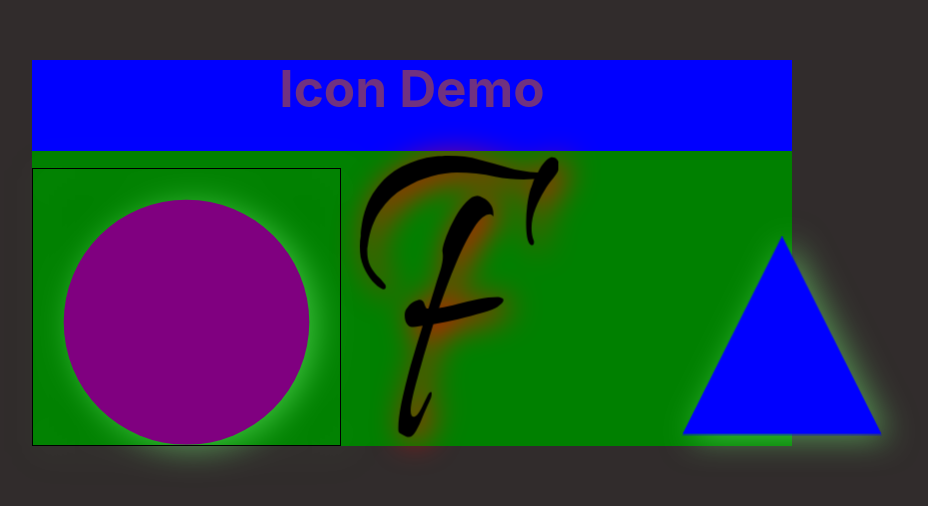
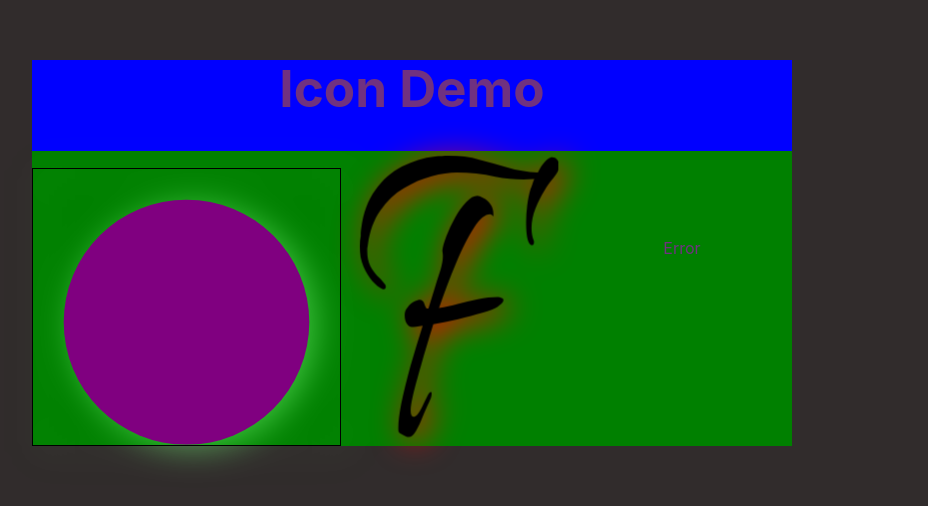
Before and after one commit to salino3/icons-react-2024-, a React (Vite) app: page / in a window 1280 px wide. Shown: the part 164-670 px from the top of the page, without its empty margins (228-1156 px from the left). Built offline with nearby package versions, Linux system fonts and the light colour scheme; data requests are answered from the project's data file.

Commit message:
add error message

```diff
--- a/src/App.tsx
+++ b/src/App.tsx
@@ -17,6 +17,7 @@ function App() {
           color="purple"
           // colorShadow="blue"
           shadow="shadow"
+          errorMsg="Please subscribe to see this icon"
           size={307}
         />
         <div className="triangle_icon">
@@ -34,7 +35,7 @@ function App() {
         <span className="icon_021">
           <CustomIconList
             customStyles="icon_022"
-            userToken="valid_token_marioemail_1"
+            userToken=""
             iconName="square_icon"
             color="blue"
             shadow="7px 4px 16px  "
--- a/src/components/custom-icons-list/custom-icon-list.component.tsx
+++ b/src/components/custom-icons-list/custom-icon-list.component.tsx
@@ -16,6 +16,8 @@ interface CustomIconListProps {
   size?: number; // width
   sizeHeight?: number; // height
   customStyles?: string;
+  customStylesError?: string;
+  errorMsg?: string;
 }
 
 export const CustomIconList: React.FC<CustomIconListProps> = ({
@@ -27,6 +29,8 @@ export const CustomIconList: React.FC<CustomIconListProps> = ({
   size = 32, // width
   sizeHeight, // height
   customStyles,
+  customStylesError,
+  errorMsg = "Error",
 }) => {
   const [isAuthorized, setIsAuthorized] = useState(false);
   const [icon, setIcon] = useState<Icon | null>(null);
@@ -100,10 +104,14 @@ export const CustomIconList: React.FC<CustomIconListProps> = ({
 
       img.src = iconSvgDataUrl;
     }
-  }, [icon, color, size, sizeHeight]); // Añade sizeHeight a las dependencias
+  }, [icon, color, size, sizeHeight]);
 
   if (!isAuthorized) {
-    return <div>Please subscribe to view this icon.</div>;
+    return (
+      <div className={customStylesError}>
+        <span>{errorMsg}</span>
+      </div>
+    );
   }
 
   return (
```
